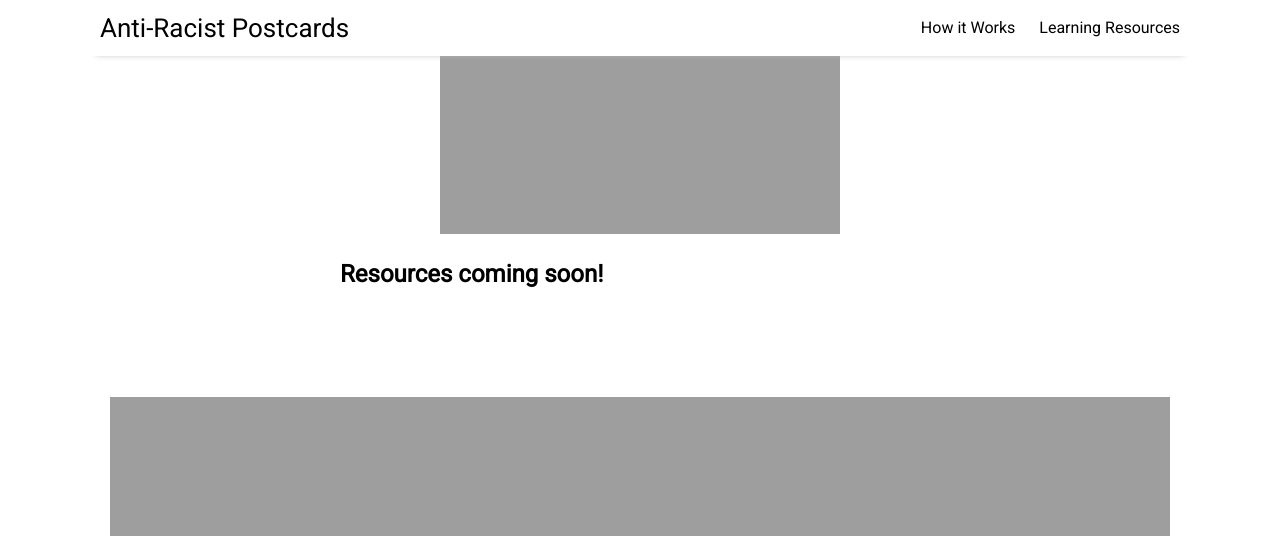
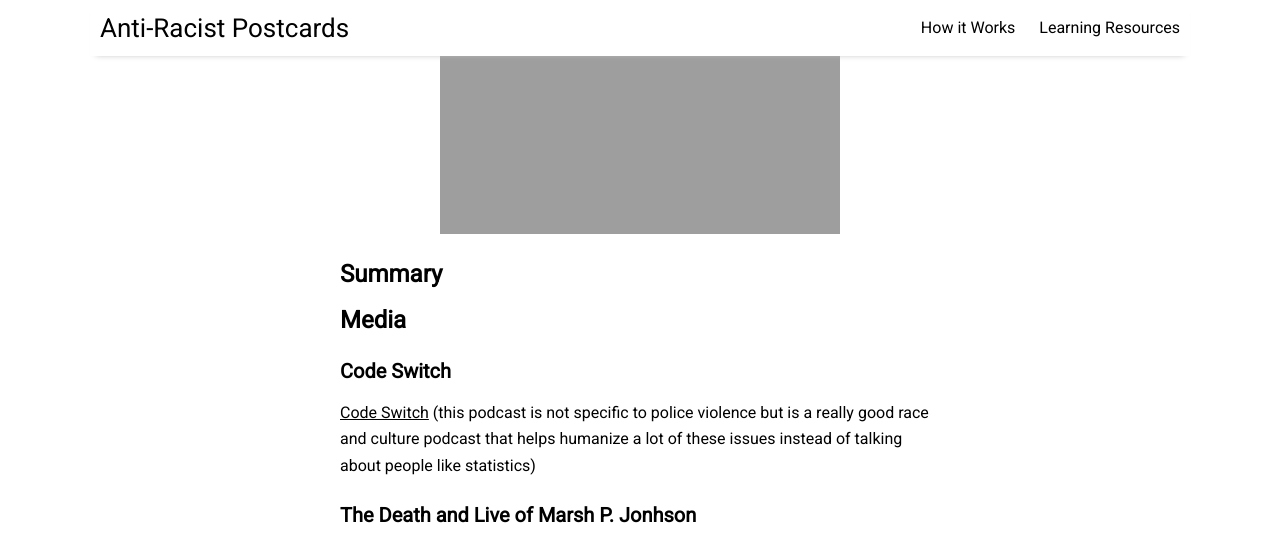
Before and after one commit to mir-lab/AntiRacistPostcardProject, a Jekyll site: the page built from docs/_posts/2020-06-15-say-their-names.md, in a window 1280 px wide and 1400 px high, scrolled down 228 px. Shown: the top 536 px of the window. Built offline with Jekyll 4.4.1, drawn with Linux system fonts in a browser that asks for light colours; nearby versions of some CDN libraries; some of the changed text lies outside the part shown; grey boxes are pictures that could not be loaded.

Commit message:
added template file updates to say their names

```diff
--- a/docs/_posts/2020-06-15-say-their-names.md
+++ b/docs/_posts/2020-06-15-say-their-names.md
@@ -6,6 +6,22 @@ tags: [resources, new]
 image: postcard-02.png
 ---
 
-## Resources coming soon!
+## Summary
+
+## Media
+### Code Switch
+[Code Switch](https://www.npr.org/podcasts/510312/codeswitch) (this podcast is not specific to police violence but is a really good race and culture podcast that helps humanize a lot of these issues instead of talking about people like statistics)
+
+### The Death and Live of Marsh P. Jonhson
+<iframe width="600" height="340" src="https://www.youtube.com/watch?v=pADsuuPd79E" frameborder="0" allow="accelerometer; autoplay; encrypted-media; gyroscope; picture-in-picture" allowfullscreen></iframe>
+
+[Watch on Netflix](https://www.netflix.com/title/80189623)
+
+## Groups
+### Mapping Violence
+[Mapping Police Violence](https://mappingpoliceviolence.org/) has a lot of good data -- a caveat is that this is the same people as Campaign Zero and 8 Can’t Wait -- 8CW is a bad campaign because they poorly interpreted the data, but I think the actual data is still very helpful and informative
+
+## Readings
+
 
 &nbsp;
```
Also changed, not shown: docs/_posts/_template.md (added, +20 -0 lines).
